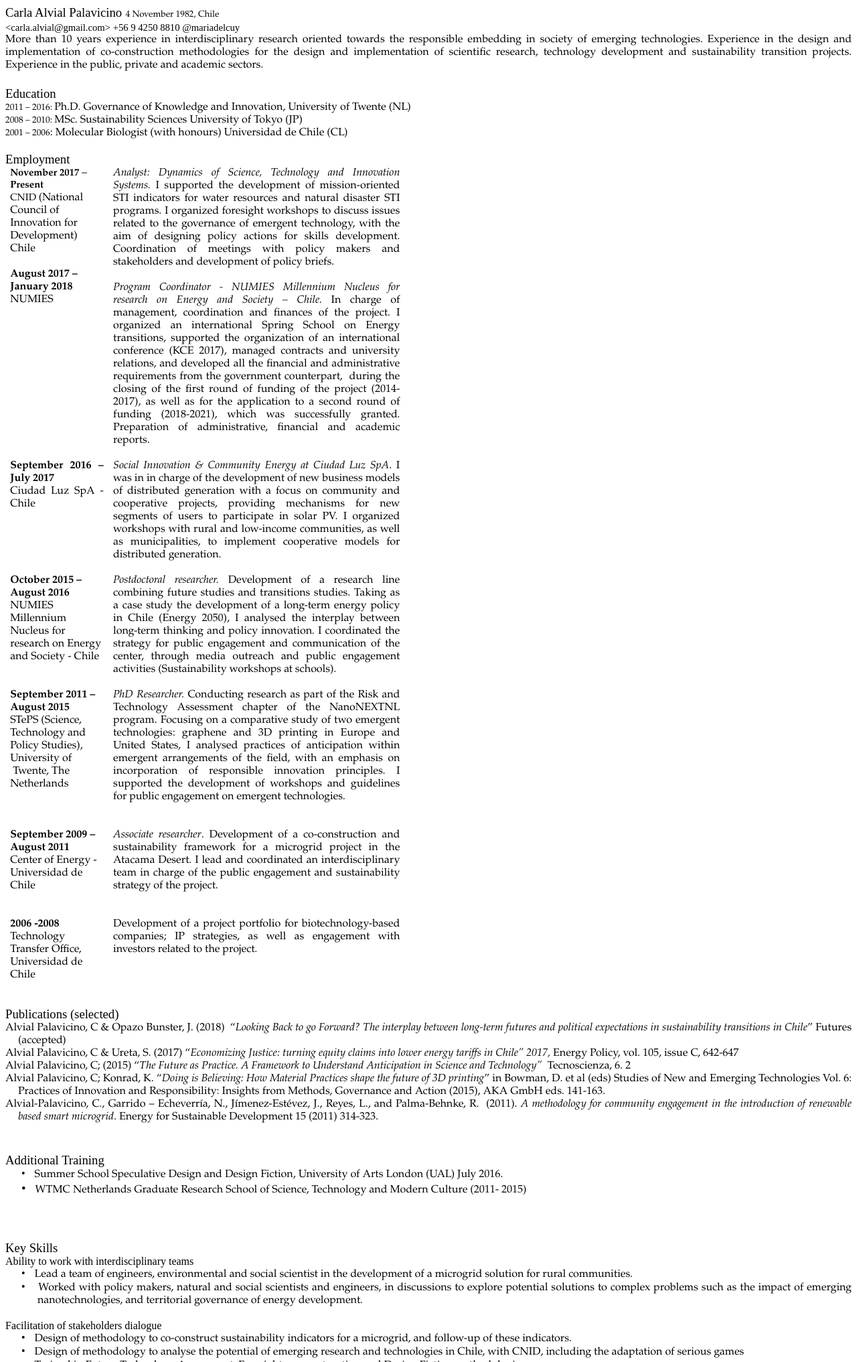
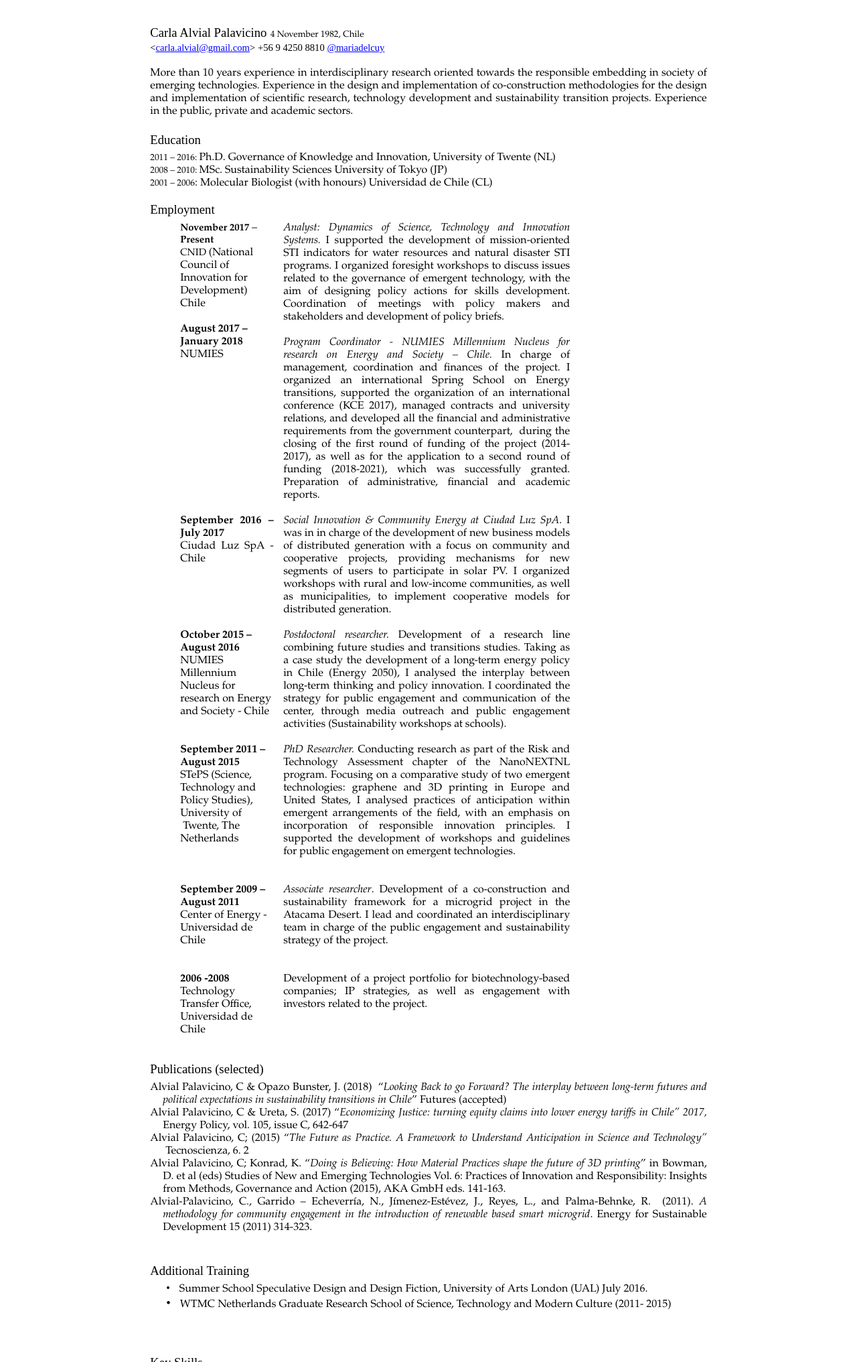
Before and after one commit to Mariadelcuy/cv, a plain HTML site: page index.html in a window 1280 px wide. Shown: the top 2033 px of the page at 67% size. Drawn offline with Linux system fonts and the light colour scheme.

Commit message:
Fix margins.

```diff
--- a/index.html
+++ b/index.html
@@ -1122,7 +1122,7 @@ table.MsoTableGrid
  </o:shapelayout></xml><![endif]-->
 </head>
 
-<body lang=EN-US link=blue vlink=purple style='tab-interval:36.0pt'>
+<body lang=EN-US link=blue vlink=purple style='tab-interval:36.0pt;margin-left:auto;padding-left:1cm;margin-top:1cm;margin-right:auto;padding-right:1cm;max-width:22cm'>
 
 <div class=WordSection1>
 
@@ -1136,10 +1136,10 @@ mso-bidi-font-size:11.0pt;font-family:Garamond;mso-ansi-language:EN-GB'>4
 November 1982, Chile</span><b style='mso-bidi-font-weight:normal'><span
 lang=EN-GB style='font-size:11.0pt;font-family:Garamond;mso-ansi-language:EN-GB'><o:p></o:p></span></b></p>
 
-<p class=MsoNormal style='text-align:justify;text-justify:inter-ideograph;
+<p class=MsoNormal style='text-align:justify;text-justify:inter-ideograph;margin-bottom:15pt;
 mso-outline-level:1'><span lang=EN-GB style='font-size:11.0pt;font-family:"Avenir Roman";
-mso-ansi-language:EN-GB'>&lt;<span class=GramE>carla.alvial@gmail.com</span>&gt;
-+56 9 4250 8810 @<span class=SpellE>mariadelcuy</span></span><span lang=EN-GB
+mso-ansi-language:EN-GB'>&lt;<span class=GramE><a href="mailto:carla.alvial@gmail.com">carla.alvial@gmail.com</a></span>&gt;
++56 9 4250 8810 <a href="https://twitter.com/mariadelcuy">@<span class=SpellE>mariadelcuy</span></span></a><span lang=EN-GB
 style='font-size:14.0pt;mso-bidi-font-size:11.0pt;font-family:"Avenir Roman";
 mso-ansi-language:EN-GB'><o:p></o:p></span></p>
 
@@ -1157,7 +1157,7 @@ mso-outline-level:1'><b style='mso-bidi-font-weight:normal'><span lang=EN-GB
 style='font-size:14.0pt;mso-bidi-font-size:11.0pt;font-family:Garamond;
 mso-ansi-language:EN-GB'><o:p>&nbsp;</o:p></span></b></p>
 
-<p class=MsoNormal style='text-align:justify;text-justify:inter-ideograph;
+<p class=MsoNormal style='text-align:justify;text-justify:inter-ideograph;margin-bottom:5pt;
 mso-outline-level:1'><span lang=EN-GB style='font-size:14.0pt;mso-bidi-font-size:
 11.0pt;font-family:"Avenir Black";mso-ansi-language:EN-GB'>Education <o:p></o:p></span></p>
 
@@ -1183,13 +1183,13 @@ Molecular Biologist (with honours) Universidad de Chile (CL) <o:p></o:p></span><
 mso-outline-level:1'><span lang=EN-GB style='mso-bidi-font-size:11.0pt;
 font-family:Garamond;mso-ansi-language:EN-GB'><o:p>&nbsp;</o:p></span></p>
 
-<p class=MsoNormal style='text-align:justify;text-justify:inter-ideograph;
+<p class=MsoNormal style='text-align:justify;text-justify:inter-ideograph;margin-bottom:5pt;
 mso-outline-level:1'><span lang=EN-GB style='font-size:14.0pt;mso-bidi-font-size:
 11.0pt;font-family:"Avenir Black";mso-ansi-language:EN-GB'>Employment<o:p></o:p></span></p>
 
 <table class=MsoTableGrid border=0 cellspacing=0 cellpadding=0
  style='border-collapse:collapse;border:none;mso-yfti-tbllook:1184;mso-padding-alt:
- 0cm 5.4pt 0cm 5.4pt;mso-border-insideh:none;mso-border-insidev:none'>
+ 0cm 5.4pt 0cm 5.4pt;mso-border-insideh:none;mso-border-insidev:none;margin-left:1cm'>
  <tr style='mso-yfti-irow:0;mso-yfti-firstrow:yes'>
   <td width=105 valign=top style='width:104.65pt;padding:0cm 5.4pt 0cm 5.4pt'>
   <p class=MsoNormal style='mso-outline-level:1'><b style='mso-bidi-font-weight:
@@ -1216,7 +1216,7 @@ mso-outline-level:1'><span lang=EN-GB style='font-size:14.0pt;mso-bidi-font-size
   mso-outline-level:1'><span lang=EN-GB style='mso-bidi-font-size:11.0pt;
   font-family:Garamond;mso-ansi-language:EN-GB'><o:p>&nbsp;</o:p></span></p>
   </td>
-  <td width=321 valign=top style='width:321.15pt;padding:0cm 5.4pt 0cm 5.4pt'>
+  <td valign=top style='width:321.15pt;padding:0cm 5.4pt 0cm 5.4pt'>
   <p class=MsoNormal style='text-align:justify;text-justify:inter-ideograph;
   mso-outline-level:1'><i style='mso-bidi-font-style:normal'><span lang=EN-GB
   style='mso-bidi-font-size:11.0pt;font-family:Garamond;mso-ansi-language:EN-GB'>Analyst:
@@ -1262,7 +1262,7 @@ mso-outline-level:1'><span lang=EN-GB style='font-size:14.0pt;mso-bidi-font-size
   font-family:Garamond;mso-ansi-language:EN-GB'>Ciudad Luz <span class=SpellE>SpA</span>
   - Chile<o:p></o:p></span></p>
   </td>
-  <td width=321 valign=top style='width:321.15pt;padding:0cm 5.4pt 0cm 5.4pt'>
+  <td valign=top style='width:321.15pt;padding:0cm 5.4pt 0cm 5.4pt'>
   <p class=MsoNormal style='text-align:justify;text-justify:inter-ideograph'><i
   style='mso-bidi-font-style:normal'><span lang=EN-GB style='mso-bidi-font-size:
   11.0pt;font-family:Garamond;mso-ansi-language:EN-GB'>Social Innovation &amp;
@@ -1289,7 +1289,7 @@ mso-outline-level:1'><span lang=EN-GB style='font-size:14.0pt;mso-bidi-font-size
   Millennium Nucleus for research on Energy and Society - Chile<b
   style='mso-bidi-font-weight:normal'><o:p></o:p></b></span></p>
   </td>
-  <td width=321 valign=top style='width:321.15pt;padding:0cm 5.4pt 0cm 5.4pt'>
+  <td valign=top style='width:321.15pt;padding:0cm 5.4pt 0cm 5.4pt'>
   <p class=MsoNormal style='text-align:justify;text-justify:inter-ideograph'><i
   style='mso-bidi-font-style:normal'><span lang=EN-GB style='mso-bidi-font-size:
   11.0pt;font-family:Garamond;mso-ansi-language:EN-GB'><o:p>&nbsp;</o:p></span></i></p>
@@ -1324,7 +1324,7 @@ mso-outline-level:1'><span lang=EN-GB style='font-size:14.0pt;mso-bidi-font-size
   mso-outline-level:1'><b style='mso-bidi-font-weight:normal'><span lang=EN-GB
   style='mso-bidi-font-size:11.0pt;font-family:Garamond;mso-ansi-language:EN-GB'><o:p>&nbsp;</o:p></span></b></p>
   </td>
-  <td width=321 valign=top style='width:321.15pt;padding:0cm 5.4pt 0cm 5.4pt'>
+  <td valign=top style='width:321.15pt;padding:0cm 5.4pt 0cm 5.4pt'>
   <p class=MsoNormal style='text-align:justify;text-justify:inter-ideograph'><i
   style='mso-bidi-font-style:normal'><span lang=EN-GB style='mso-bidi-font-size:
   11.0pt;font-family:Garamond;mso-ansi-language:EN-GB'>PhD Researcher.</span></i><span
@@ -1355,7 +1355,7 @@ mso-outline-level:1'><span lang=EN-GB style='font-size:14.0pt;mso-bidi-font-size
   font-family:Garamond;mso-ansi-language:EN-GB'> of Energy - Universidad de
   Chile<o:p></o:p></span></p>
   </td>
-  <td width=321 valign=top style='width:321.15pt;padding:0cm 5.4pt 0cm 5.4pt'>
+  <td valign=top style='width:321.15pt;padding:0cm 5.4pt 0cm 5.4pt'>
   <p class=MsoNormal style='text-align:justify;text-justify:inter-ideograph'><i
   style='mso-bidi-font-style:normal'><span lang=EN-GB style='mso-bidi-font-size:
   11.0pt;font-family:Garamond;mso-ansi-language:EN-GB'>Associate researcher</span></i><span
@@ -1383,7 +1383,7 @@ mso-outline-level:1'><span lang=EN-GB style='font-size:14.0pt;mso-bidi-font-size
   <p class=MsoNormal style='mso-outline-level:1'><span lang=EN-GB
   style='mso-bidi-font-size:11.0pt;font-family:Garamond;mso-ansi-language:EN-GB'><o:p>&nbsp;</o:p></span></p>
   </td>
-  <td width=321 valign=top style='width:321.15pt;padding:0cm 5.4pt 0cm 5.4pt'>
+  <td valign=top style='width:321.15pt;padding:0cm 5.4pt 0cm 5.4pt'>
   <p class=MsoNormal style='text-align:justify;text-justify:inter-ideograph'><span
   lang=EN-GB style='mso-bidi-font-size:11.0pt;font-family:Garamond;mso-ansi-language:
   EN-GB'><o:p>&nbsp;</o:p></span></p>
@@ -1400,7 +1400,7 @@ mso-outline-level:1'><span lang=EN-GB style='font-size:14.0pt;mso-bidi-font-size
 lang=EN-GB style='mso-bidi-font-size:11.0pt;font-family:Garamond;mso-ansi-language:
 EN-GB'><o:p>&nbsp;</o:p></span></p>
 
-<p class=MsoNormal style='text-align:justify;text-justify:inter-ideograph;
+<p class=MsoNormal style='text-align:justify;text-justify:inter-ideograph;margin-bottom:5pt;
 mso-outline-level:1'><span lang=EN-GB style='font-size:14.0pt;mso-bidi-font-size:
 11.0pt;font-family:"Avenir Black";mso-ansi-language:EN-GB'>Publications
 (selected) <o:p></o:p></span></p>
@@ -1466,7 +1466,7 @@ mso-outline-level:1'><b style='mso-bidi-font-weight:normal'><span lang=EN-GB
 style='font-size:14.0pt;mso-bidi-font-size:11.0pt;font-family:Garamond;
 mso-ansi-language:EN-GB'><o:p>&nbsp;</o:p></span></b></p>
 
-<p class=MsoNormal style='text-align:justify;text-justify:inter-ideograph;
+<p class=MsoNormal style='text-align:justify;text-justify:inter-ideograph;margin-bottom:5pt;
 mso-outline-level:1'><span lang=EN-GB style='font-size:14.0pt;mso-bidi-font-size:
 11.0pt;font-family:"Avenir Black";mso-ansi-language:EN-GB'>Additional Training<o:p></o:p></span></p>
 
@@ -1502,7 +1502,7 @@ mso-outline-level:1'><span lang=EN-GB style='font-size:14.0pt;mso-bidi-font-size
 mso-outline-level:1'><span lang=EN-GB style='font-size:14.0pt;mso-bidi-font-size:
 11.0pt;font-family:"Avenir Black";mso-ansi-language:EN-GB'><o:p>&nbsp;</o:p></span></p>
 
-<p class=MsoNormal style='text-align:justify;text-justify:inter-ideograph;
+<p class=MsoNormal style='text-align:justify;text-justify:inter-ideograph;margin-bottom:5pt;
 mso-outline-level:1'><span lang=EN-GB style='font-size:14.0pt;mso-bidi-font-size:
 11.0pt;font-family:"Avenir Black";mso-ansi-language:EN-GB'>Key Skills <o:p></o:p></span></p>
 
```
